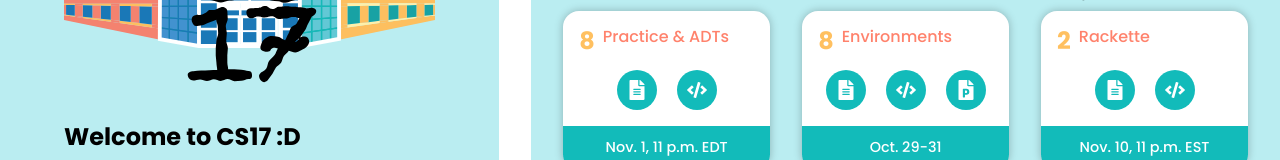
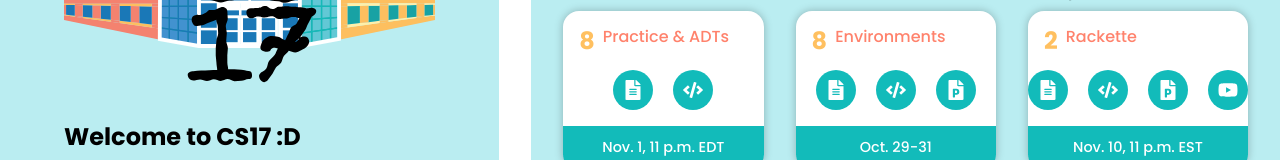
Before and after one commit to cs17-fall2023/cs17-fall2023.github.io, a React (Create React App) app: page / in a window 1280 px wide. Shown: the part 377-537 px from the top of the page. Built offline with nearby package versions, Linux system fonts and the light colour scheme.

Commit message:
rackette gear up

```diff
--- a/src/Info/Assignments/Projects/Projects.js
+++ b/src/Info/Assignments/Projects/Projects.js
@@ -17,8 +17,8 @@ const projects = [
 		links: [
 			{ icon: <FaFileAlt />, link: "https://drive.google.com/file/d/1y_G-gdPjTdvpjFqmB90LnPyFEf6aHVZC/view?usp=sharing", label: "Handout" },
 			{ icon: <FaCode />, link: "https://drive.google.com/drive/folders/12pGjHQcPdj-yySAmGbEXJITTHZJbUksH?usp=sharing", label: "Source Code" },
-			// { icon: <FaFilePowerpoint />, link: "https://docs.google.com/presentation/d/1Zvj6hrrfLHbjTpacp2cR55YoyOyUSUac3CQwwpnc-Ag/edit?usp=sharing", label: "Gearup Slides" },
-			// { icon: <FaYoutube />, link: "https://drive.google.com/file/d/14dAvht4Wdp1fVphB6jY3iiUK1wy69N85/view?usp=sharing", label: "Gearup Recording" }
+		 	{ icon: <FaFilePowerpoint />, link: "https://docs.google.com/presentation/d/1-5xbYYGcYeCzIMep6YXTpc6C37oFiyZL-RiwXeR9t3g/edit?usp=sharing", label: "Gearup Slides" },
+			{ icon: <FaYoutube />, link: "https://drive.google.com/file/d/15kwLQd1im55Ugqzfh_9AT6VDZI7TkR7i/view?usp=sharing", label: "Gearup Recording" }
 		]
 	},
 	// {
```
